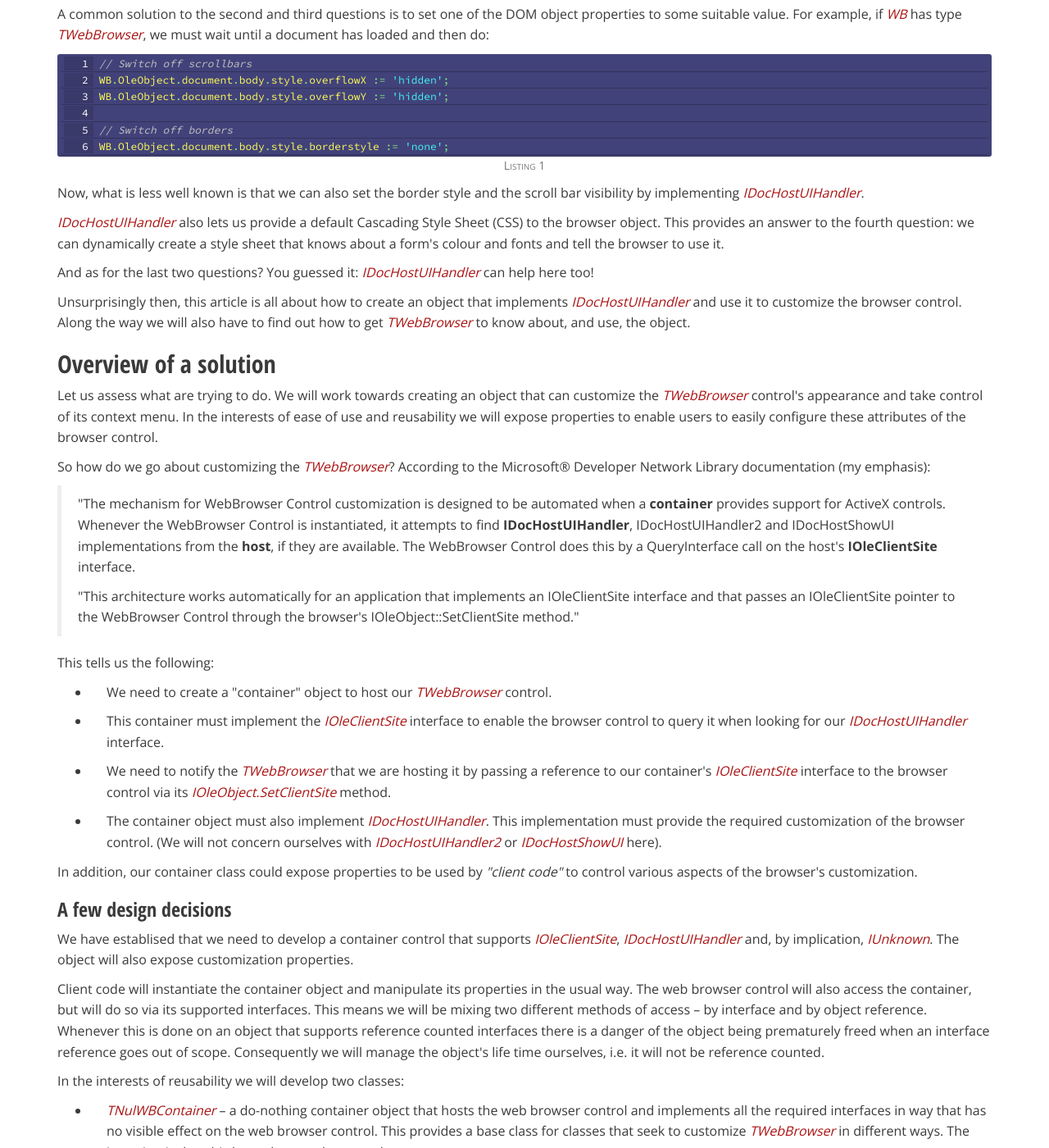
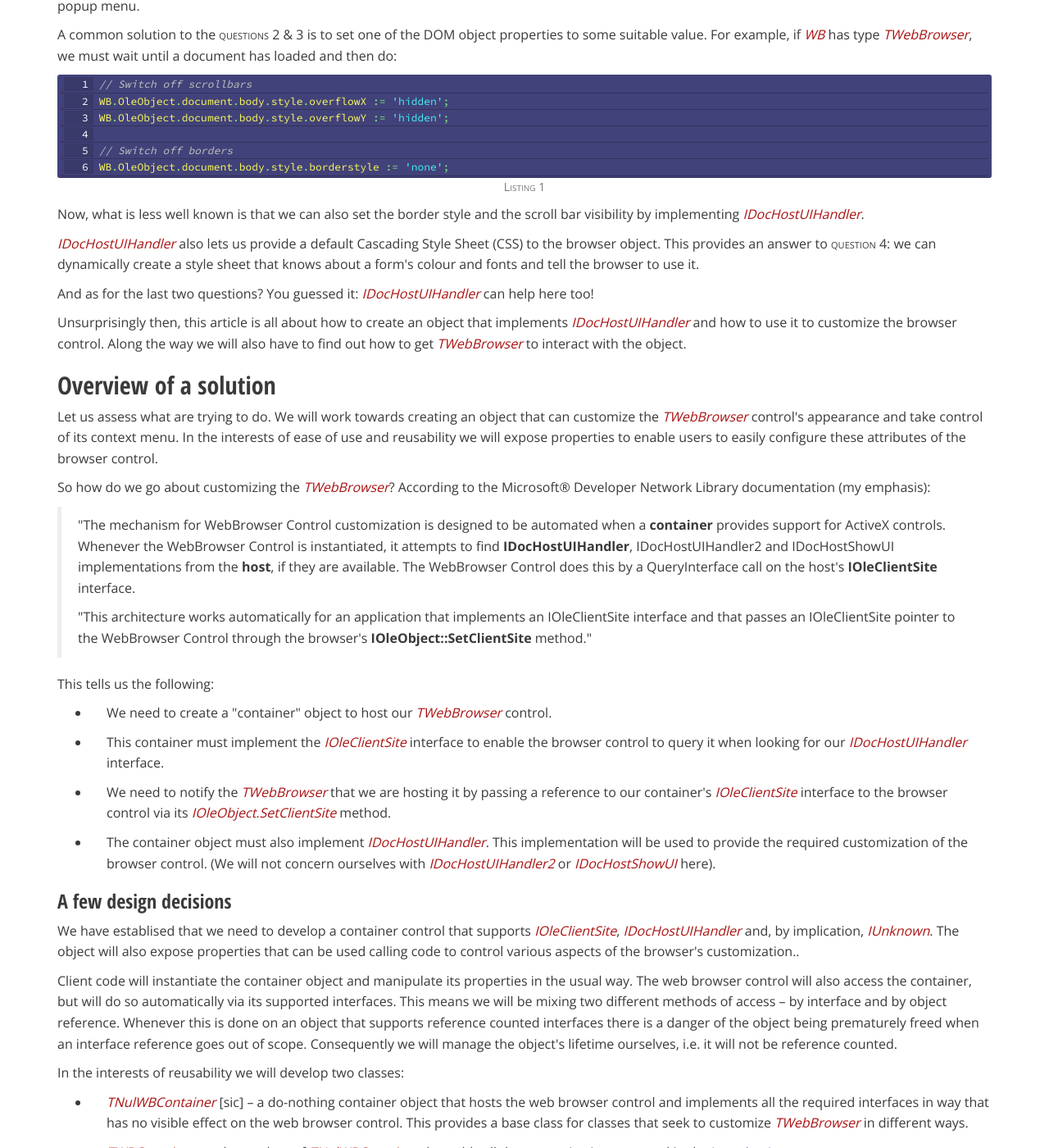
Before and after one commit to delphidabbler/delphidabbler.github.io, a Jekyll site: the page built from _articles/article-18.html, in a window 1280 px wide and 1400 px high, scrolled down 1245 px. Shown: the whole window at 82% size. Built offline with Jekyll 4.4.1, drawn with Linux system fonts in a browser that asks for light colours; nearby versions of some CDN libraries; comment, search, counter and statistics services are not loaded; some of the changed text lies outside the part shown.

Commit message:
Update, edit & fix errors in article-18.html

```diff
--- a/_articles/article-18.html
+++ b/_articles/article-18.html
@@ -100,7 +100,7 @@
     </ol>
 
     <p>
-        There are a three other, related, questions that we will answer in this article. They arose when I was developing the <em><a href="/software/codesnip">CodeSnip Database Viewer</a> application</em>:
+        We're going to answer these in this article, along with three other related questions that arose when I was developing the <em><a href="/software/codesnip">CodeSnip Database Viewer</a> application</em>:
     </p>
 
     <ol class="wide" start="4">
@@ -116,11 +116,11 @@
     </ol>
 
     <p>
-        The answer to the first question is to create an object that implements the <var>IDocHostUIHandler</var> interface and use the object to control the popup menu.
-    </p>
-
-    <p>
-        A common solution to the second and third questions is to set one of the DOM object properties to some suitable value. For example, if <var>WB</var> has type <var>TWebBrowser</var>, we must wait until a document has loaded and then do:
+        The answer to the <span class="text-smallcaps">question 1</span> is to create an object that implements the <var>IDocHostUIHandler</var> interface and use that object to control the behaviour of the popup menu.
+    </p>
+
+    <p>
+        A common solution to the <span class="text-smallcaps">questions 2 &amp; 3</span> is to set one of the DOM object properties to some suitable value. For example, if <var>WB</var> has type <var>TWebBrowser</var>, we must wait until a document has loaded and then do:
     </p>
 
     <div class="frame">
@@ -146,7 +146,7 @@
     </p>
 
     <p>
-        <var>IDocHostUIHandler</var> also lets us provide a default Cascading Style Sheet (CSS) to the browser object. This provides an answer to the fourth question: we can dynamically create a style sheet that knows about a form's colour and fonts and tell the browser to use it.
+        <var>IDocHostUIHandler</var> also lets us provide a default Cascading Style Sheet (CSS) to the browser object. This provides an answer to <span class="text-smallcaps">question 4</span>: we can dynamically create a style sheet that knows about a form's colour and fonts and tell the browser to use it.
     </p>
 
     <p>
@@ -154,7 +154,7 @@
     </p>
 
     <p>
-        Unsurprisingly then, this article is all about how to create an object that implements <var>IDocHostUIHandler</var> and use it to customize the browser control. Along the way we will also have to find out how to get <var>TWebBrowser</var> to know about, and use, the object.
+        Unsurprisingly then, this article is all about how to create an object that implements <var>IDocHostUIHandler</var> and how to use it to customize the browser control. Along the way we will also have to find out how to get <var>TWebBrowser</var> to interact with the object.
     </p>
 
 </section>
@@ -178,7 +178,7 @@
             &quot;The mechanism for WebBrowser Control customization is designed to be automated when a <strong>container</strong> provides support for ActiveX controls. Whenever the WebBrowser Control is instantiated, it attempts to find <strong>IDocHostUIHandler</strong>, IDocHostUIHandler2 and IDocHostShowUI implementations from the <strong>host</strong>, if they are available. The WebBrowser Control does this by a QueryInterface call on the host's <strong>IOleClientSite</strong> interface.
         </p>
         <p>
-            &quot;This architecture works automatically for an application that implements an IOleClientSite interface and that passes an IOleClientSite pointer to the WebBrowser Control through the browser's IOleObject::SetClientSite method.&quot;
+            &quot;This architecture works automatically for an application that implements an IOleClientSite interface and that passes an IOleClientSite pointer to the WebBrowser Control through the browser's <strong>IOleObject::SetClientSite</strong> method.&quot;
         </p>
     </blockquote>
 
@@ -197,24 +197,20 @@
             We need to notify the <var>TWebBrowser</var> that we are hosting it by passing a reference to our container's <var>IOleClientSite</var> interface to the browser control via its <var>IOleObject.SetClientSite</var> method.
         </li>
         <li>
-            The container object must also implement <var>IDocHostUIHandler</var>. This implementation must provide the required customization of the browser control. (We will not concern ourselves with <var>IDocHostUIHandler2</var> or <var>IDocHostShowUI</var> here).
+            The container object must also implement <var>IDocHostUIHandler</var>. This implementation will be used to provide the required customization of the browser control. (We will not concern ourselves with <var>IDocHostUIHandler2</var> or <var>IDocHostShowUI</var> here).
         </li>
     </ul>
-
-    <p>
-        In addition, our container class could expose properties to be used by <em>&quot;client code&quot;</em> to control various aspects of the browser's customization.
-    </p>
 
     <h3>
         A few design decisions
     </h3>
 
     <p>
-        We have establised that we need to develop a container control that supports <var>IOleClientSite</var>, <var>IDocHostUIHandler</var> and, by implication, <var>IUnknown</var>. The object will also expose customization properties.
-    </p>
-
-    <p>
-        Client code will instantiate the container object and manipulate its properties in the usual way. The web browser control will also access the container, but will do so via its supported interfaces. This means we will be mixing two different methods of access &ndash; by interface and by object reference. Whenever this is done on an object that supports reference counted interfaces there is a danger of the object being prematurely freed when an interface reference goes out of scope. Consequently we will manage the object's life time ourselves, i.e. it will not be reference counted.
+        We have establised that we need to develop a container control that supports <var>IOleClientSite</var>, <var>IDocHostUIHandler</var> and, by implication, <var>IUnknown</var>. The object will also expose properties that can be used calling code to control various aspects of the browser's customization..
+    </p>
+
+    <p>
+        Client code will instantiate the container object and manipulate its properties in the usual way. The web browser control will also access the container, but will do so automatically via its supported interfaces. This means we will be mixing two different methods of access &ndash; by interface and by object reference. Whenever this is done on an object that supports reference counted interfaces there is a danger of the object being prematurely freed when an interface reference goes out of scope. Consequently we will manage the object's lifetime ourselves, i.e. it will not be reference counted.
     </p>
 
     <p>
@@ -223,7 +219,7 @@
 
     <ul class="wide">
         <li>
-            <var>TNulWBContainer</var> &ndash; a do-nothing container object that hosts the web browser control and implements all the required interfaces in way that has no visible effect on the web browser control. This provides a base class for classes that seek to customize <var>TWebBrowser</var> in different ways. The intention is that this base class can be reused.
+            <var>TNulWBContainer</var> [sic] &ndash; a do-nothing container object that hosts the web browser control and implements all the required interfaces in way that has no visible effect on the web browser control. This provides a base class for classes that seek to customize <var>TWebBrowser</var> in different ways.
         </li>
 
         <li>
@@ -346,7 +342,7 @@
     </div>
 
     <p>
-        Here we simply check that the browser control passed to the constructor is not nil and record a reference to it in a field. Our container object then registers itself as the web browser's host by calling <var>SetBrowserOleClientSite</var> and passing a reference to the container's <var>IOleClientSite</var> interface.
+        Here we simply check that the browser control passed to the constructor is not nil and record a reference to it in a field. Our container object then registers itself as the web browser's host by calling <var>SetBrowserOleClientSite</var> and passing a reference to its own <var>IOleClientSite</var> interface.
     </p>
 
     <p>
@@ -430,7 +426,7 @@
     </p>
 
     <p>
-        <var>IUnknown</var> is defined in the <code>System</code> unit. We begin by adding its methods to a protected section of <var>TNulWBContainer</var>'s declaration. <span class="figureref">Listing 6</span> shows the changes needed.
+        <var>IUnknown</var> is defined in the <var>System</var> unit. We begin by adding its methods to a protected section of <var>TNulWBContainer</var>'s declaration. <span class="figureref">Listing 6</span> shows the changes needed.
     </p>
 
     <div class="frame">
@@ -532,7 +528,7 @@
             <var>IOleClientSite</var>
         </h4>
         <p>
-            <var>IOleClientSite</var> is declared in the <code>ActiveX</code> unit. The Delphi Windows SDK help provides a full description of the interface.
+            <var>IOleClientSite</var> is declared in the <var>ActiveX</var> unit. The Delphi Windows SDK help provides a full description of the interface.
         </p>
     </div>
 
@@ -706,7 +702,7 @@
     </h3>
 
     <p>
-        Unlike the interfaces we have already implemented, Delphi doesn't supply a declaration of <var>IDocHostUIHandler</var> for us, so we have to provide this ourselves. <span class="figureref">Listing 10</span> defines <var>IDocHostUIHandler</var>. The comments in the code give brief explanations of each method.
+        At the time this code was being developed (with Delphi 7), no declaration of <var>IDocHostUIHandler</var> was available in the RTL. Therefore the interface is declared in <span class="figureref">Listing 10</span>. The comments in the code give brief explanations of each method.
     </p>
 
     <div class="frame">
@@ -863,15 +859,15 @@
     </div>
 
     <p>
-        The various interfaces and structures referenced in this definition are defined in the <code>ActiveX</code> and <code>Windows</code> units. The exception is <var>TDocHostUIInfo</var> which is defined <a href="#tdochostuiinfo">later in the article</a>.
-    </p>
-
-    <p>
-        Now we have defined the interface we can create the &quot;do nothing&quot; implementation in our class. To begin with add all the methods of <var>IDocHostUIHandler</var> to the protected section of <var>TNulWBContainer</var>'s declaration. I have not shown the new declaration here since it will simply repeat the methods shown in <span class="figureref">Listing 10</span>.
-    </p>
-
-    <p>
-        <span class="figureref">Listing 11</span> shows how we stub out the methods in such a way as to leave the browser object unchanged. An exploration of the MSDN documentation for the interface, along with some experimentation showed me the way. The comments in the listing should explain.
+        The various interfaces and structures referenced in this definition are defined in the <var>ActiveX</var> and <var>Windows</var> units. The exception is (or was?) <var>TDocHostUIInfo</var> which is defined <a href="#tdochostuiinfo">later in the article</a>.
+    </p>
+
+    <p>
+        Now we have defined the interface we can create the &quot;do nothing&quot; implementation in our class. To begin with, add all the methods of <var>IDocHostUIHandler</var> to the protected section of <var>TNulWBContainer</var>'s declaration. I have not shown the new declaration here since it will simply repeat the methods shown in <span class="figureref">Listing 10</span>.
+    </p>
+
+    <p>
+        <span class="figureref">Listing 11</span> shows how we stub out the methods in such a way as to leave the browser object unchanged. An exploration of the <a href="https://docs.microsoft.com/en-us/previous-versions/windows/internet-explorer/ie-developer/platform-apis/aa753260(v=vs.85)">MSDN documentation for the interface</a>, along with some experimentation, showed me the way. The comments in the listing should explain.
     </p>
 
     <div class="frame">
@@ -1143,8 +1139,17 @@
     </ol>
 
     <p>
-        We will define properties to configure the customization. We will then need to re-implement just two methods of <var>IDocHostUIHandler</var> to achieve the desired results &ndash; <var>ShowContextMenu</var> and <var>GetHostInfo</var>. <var>ShowContextMenu</var> controls the display of the popup menu and <var>GetHostInfo</var> enables the browser control's appearance to be customized.
-    </p>
+        We will define properties to configure the customization. We will then need to re-implement just two methods of <var>IDocHostUIHandler</var> to achieve the desired results:
+    </p>
+
+    <ol>
+        <li>
+            <var>ShowContextMenu</var> to control the display of the popup menu;
+        </li>
+        <li>
+            <var>GetHostInfo</var> to enable the browser control's appearance to be customized.
+        </li>
+    </ol>
 
     <p>
         <span class="figureref">Listing 12</span> shows the declaration of <var>TWBContainer</var>.
@@ -1595,11 +1600,16 @@
         </li>
 
         <li>
-            Drop a <var>TWebBrowser</var> control, set its <var>Align</var> property to <var>alTop</var> and size it to take up most of the form. Leave room for the 'Close' button below it. Set its <var>PopupMenu</var> property to <var>PopupMenu1</var>.
-        </li>
-
-        <li>
-            Add the <var>XPMan</var> unit (Delphi 7 and later) to the form's <var>uses</var> clause to ensure the application displays themes if available. <strong>Note:</strong> This may not be necessary with later Delphis that can enable themes by default in the project resource file.
+            Drop a <var>TWebBrowser</var> control, set its <var>Align</var> property to <var>alTop</var> and size it to take up most of the form. Leave room for the 'Close' button below it. Set the <var>TWebBrowser</var>'s' <var>PopupMenu</var> property to <var>PopupMenu1</var>.
+        </li>
+
+        <li>
+            <p>
+                Add the <var>XPMan</var> unit (Delphi 7 and later) to the form's <var>uses</var> clause to ensure the application displays themes if available.
+            </p>
+            <p class="callout callout-info">
+                <strong>Note:</strong> This step may not be necessary with later Delphis that can enable themes by default in the project resource file.
+            </p>
         </li>
     </ul>
 
@@ -1727,7 +1737,7 @@
         Doesn't look much like a dialogue box does it? There are numerous problems:
     </p>
 
-    <ol class="wide">
+    <ol>
         <li>
             The browser control is displaying its default border and scroll bar.
         </li>
@@ -1865,7 +1875,7 @@
 
     <ul class="wide">
         <li>
-            First we provide a template for a cascading style sheet we will use to make the HTML take on the appearance of the dialogue box. This template includes some format strings as placeholders for colour and font information that will be filled in at run time.
+            First we provide a template for a cascading style sheet that we will use to make the HTML take on the appearance of the dialogue box. This template includes some format strings as placeholders for colour and font information that will be filled in at run time.
         </li>
 
         <li>
@@ -2116,15 +2126,15 @@
     </p>
 
     <p>
-        If you have any observations, comments or have found any errors there are two places you the please raise an issue in one of two places:
+        If you have any observations, comments, or have found any errors there are two places you can report them:
     </p>
 
     <ol class="wide">
         <li>
-            For anything to do with the article content please use this website's <a href="https://github.com/delphidabbler/delphidabbler.github.io/issues">Issues page</a>, making sure you mention &quot;Article #18&quot;.
-        </li>
-        <li>
-            If you've found a bug in the downloaded source code please report it on the <code>delphidabbler/article-demos</code> <a href="https://github.com/delphidabbler/article-demos/issues">Issues page</a>. Again mention &quot;Article #18&quot;.
+            For anything to do with the article content (but demo code download) please use this website's <a href="https://github.com/delphidabbler/delphidabbler.github.io/issues">Issues page</a>, making sure you mention &quot;Article #18&quot;.
+        </li>
+        <li>
+            If you've found a bug in the demo code download please report it on the <code>delphidabbler/article-demos</code> <a href="https://github.com/delphidabbler/article-demos/issues">Issues page</a>. Again mention &quot;Article #18&quot;.
         </li>
     </ol>
 
```
Also changed, not shown: other parts of _articles/article-18.html (+8 -8 lines).
